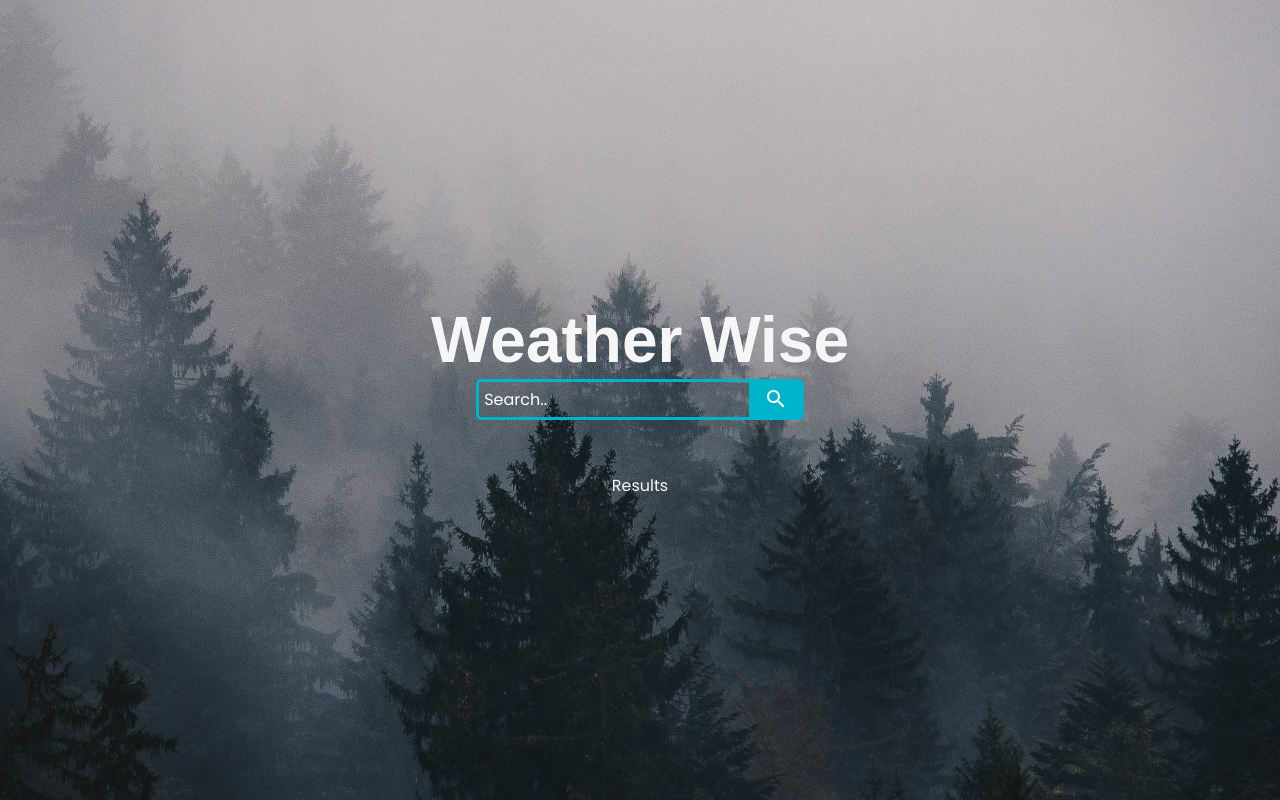
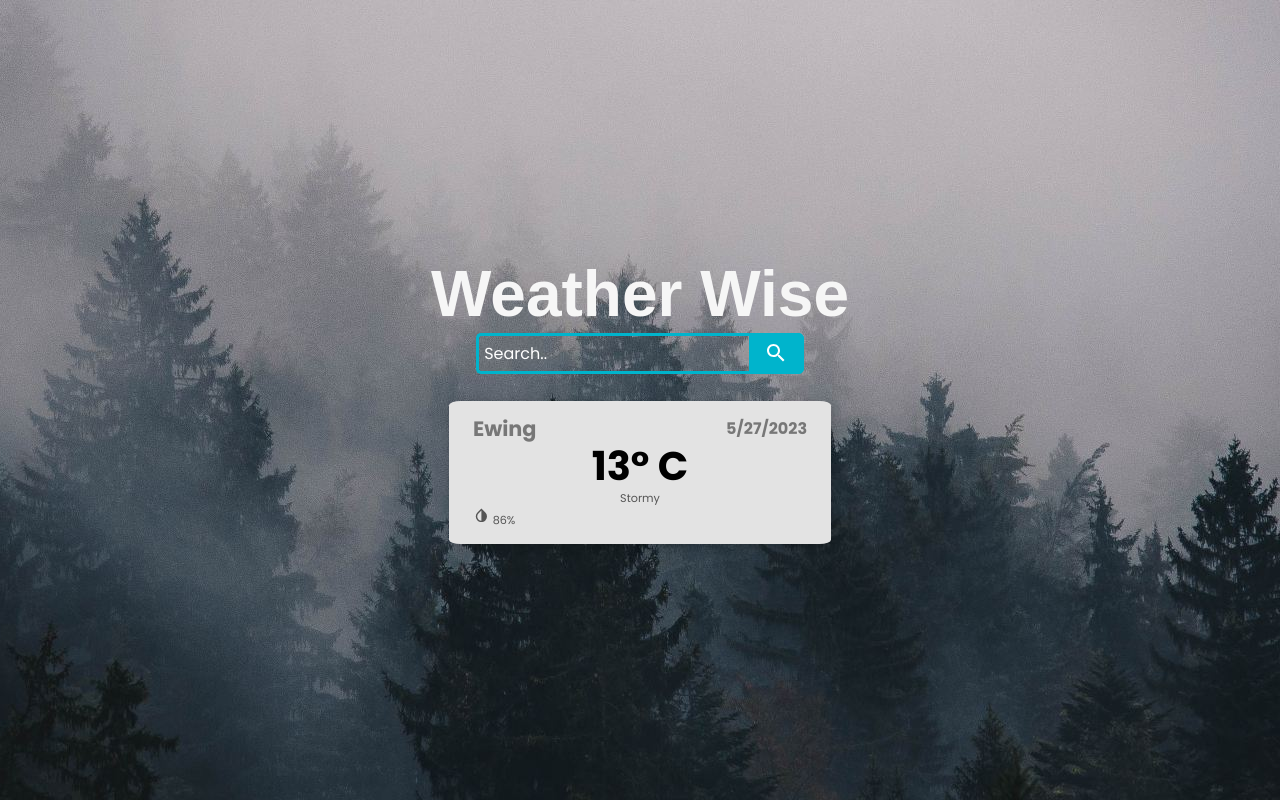
Before and after one commit to sderacy/weatherwise, a React (Create React App) app: page / in a window 1280 px wide. Built offline with nearby package versions, Linux system fonts and the light colour scheme.

Commit message:
Implement styles for weather results card

```diff
--- a/src/Components/WeatherResults/WeatherResults.css
+++ b/src/Components/WeatherResults/WeatherResults.css
@@ -1,5 +1,51 @@
+span {
+  color: #555;
+  font-size: 0.7em;
+}
+
 .results-card {
   display: flex;
-  justify-content: center;
-  margin-top: 10%;
+  flex-direction: column;
+  margin: 0 auto;
+  margin-top: 5%;
+  padding: 1em 1.5em;
+  width: 70%;
+  border-radius: 3%;
+  background-color: #e3e3e3;
+  color: #000;
+  box-shadow: 1px 2px 10px rgba(0, 0, 0, .2);
 }
+
+.row {
+  display: flex;
+  width: 100%;
+}
+
+#location {
+  justify-content: space-between;
+}
+
+#location>h4,
+#location {
+  color: #777;
+}
+
+#temp {
+  flex-direction: column;
+  align-items: center;
+  justify-items: center;
+}
+
+#temp>h3 {
+  color: #000;
+  font-size: 2.5em;
+}
+
+#humidity {
+  justify-content: baseline;
+}
+
+#humidity>span>svg {
+  font-size: 1.5em;
+  align-items: center;
+}
--- a/src/Components/WeatherResults/WeatherResults.js
+++ b/src/Components/WeatherResults/WeatherResults.js
@@ -1,10 +1,23 @@
+import WaterDropIcon from '@material-ui/icons/InvertColors';
 import './WeatherResults.css'
+
+let today = new Date().toLocaleDateString()
 
 const WeatherResults = () => {
 
   return (
     <div className='results-card'>
-      <p>Results</p>
+      <div id='location' className='row'>
+        <h4>Ewing</h4>
+        <h6>{today}</h6>
+      </div>
+      <div id='temp' className='row'>
+        <h3>13&deg; C</h3>
+        <span> Stormy </span>
+      </div>
+      <div id='humidity' className='row'>
+        <span><WaterDropIcon /> 86%</span>
+      </div>
     </div>
   )
 }
```
